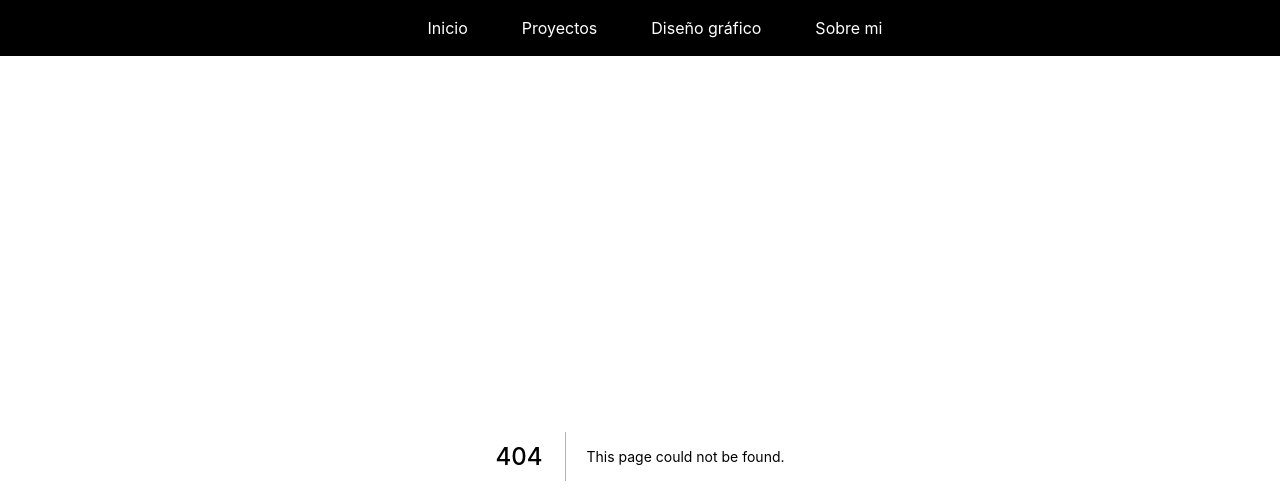
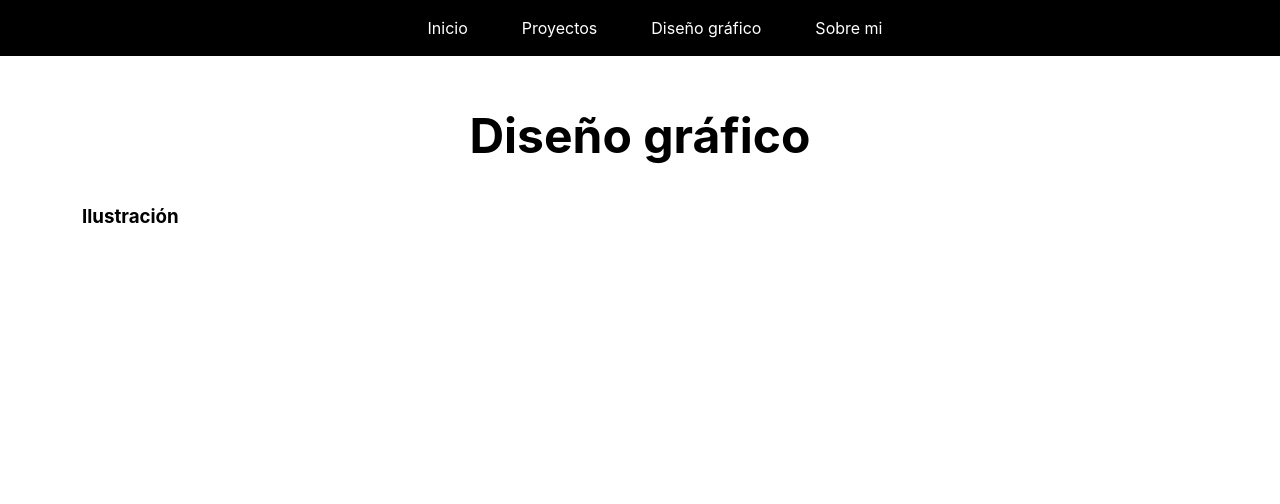
Before and after one commit to alejandroMazas/portfolio, a Next.js app: page /graphic_design in a window 1280 px wide. Before the commit this address had no page. Shown: the top 504 px of the page. Built offline with nearby package versions, Linux system fonts and the light colour scheme.

Commit message:
design page in developpment

```diff
--- a/components/Navibar/Navibar.js
+++ b/components/Navibar/Navibar.js
@@ -9,7 +9,7 @@ const Navibar = () => {
                     <li className={style.enl}>
                         <Link href="/"><a className={style.item}>Inicio</a></Link>
                         <Link href="/projects"><a className={style.item}>Proyectos</a></Link>
-                        <Link href="/graphicDesign"><a className={style.item}>Diseño gráfico</a></Link>
+                        <Link href="/graphic_design"><a className={style.item}>Diseño gráfico</a></Link>
                         <Link href="/perfil"><a className={style.item}>Sobre mi</a></Link>
                     </li>
                 </ul>
--- /dev/null
+++ b/pages/graphic_design.js
@@ -0,0 +1,23 @@
+import styles from '../styles/Graphic_design.module.css'
+
+const Diseño = () => {
+
+    return (
+        <div className={styles.container}>
+
+            <h2 className={styles.title}>Diseño gráfico</h2>
+
+            <section>
+                <h3>Ilustración</h3>
+
+
+
+
+            </section>
+
+
+        </div>
+    )
+}
+
+export default Diseño
--- /dev/null
+++ b/styles/Graphic_design.module.css
@@ -0,0 +1,9 @@
+.container {
+    padding: 0 2rem;
+    margin: 50px;
+}
+
+.title {
+    font-size: 3em;
+    text-align: center;
+}
```
Also changed, not shown: components/Design_Card/Design.card.js (added, +10 -0 lines), pages/projects.js (+6 -1 lines).
